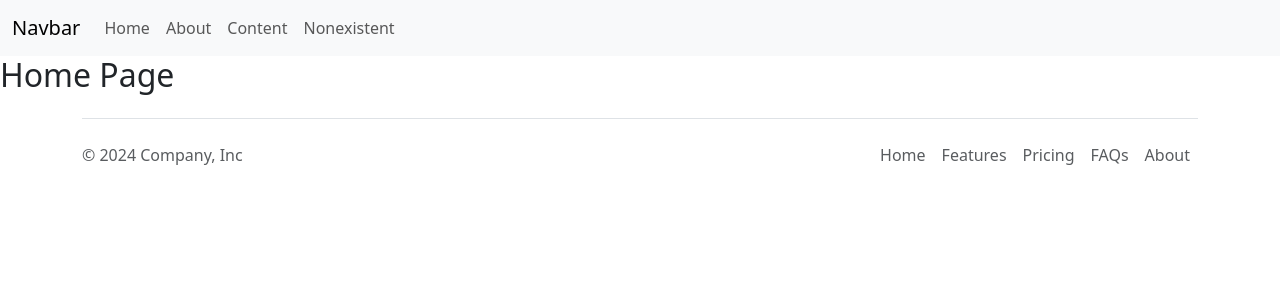
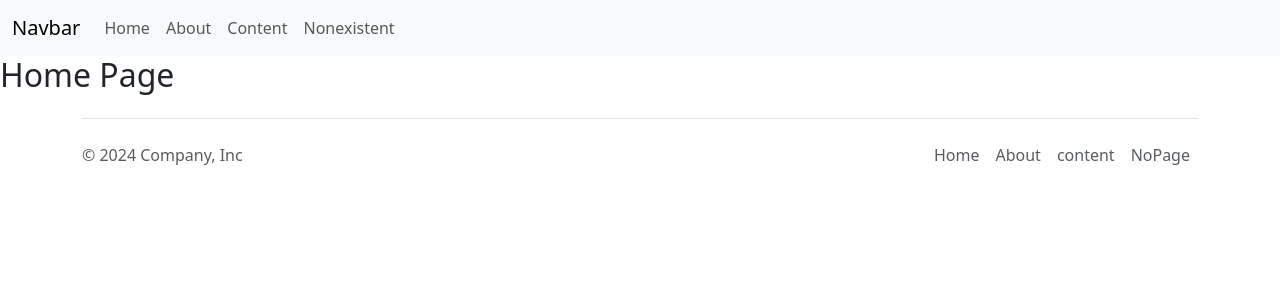
Before and after one commit to PicassoEason/React-PWA-router, a React (Create React App) app: page / in a window 1280 px wide. Shown: the top 300 px of the page. Built offline with nearby package versions, Linux system fonts and the light colour scheme.

Commit message:
footer 2

```diff
--- a/src/component/Footer/Footer_1.js
+++ b/src/component/Footer/Footer_1.js
@@ -4,20 +4,28 @@ import { BrowserRouter, Route, Routes } from 'react-router-dom';
 export default function Footer() {
   return (
     <>
-        <div class="container">
-            <footer class="d-flex flex-wrap justify-content-between align-items-center py-3 my-4 border-top">
-              <p class="col-md-4 mb-0 text-body-secondary">&copy; 2024 Company, Inc</p>
+        <div className="container">
+            <footer className="d-flex flex-wrap justify-content-between align-items-center py-3 my-4 border-top">
+              <p className="col-md-4 mb-0 text-body-secondary">&copy; 2024 Company, Inc</p>
 
-              <a href="/" class="col-md-4 d-flex align-items-center justify-content-center mb-3 mb-md-0 me-md-auto link-body-emphasis text-decoration-none">
+              <Link to="/" className="col-md-4 d-flex align-items-center justify-content-center mb-3 mb-md-0 me-md-auto link-body-emphasis text-decoration-none">
+                {/* 在這裡放置您想要包含的內容 */}
+              </Link>
 
-              </a>
-
-              <ul class="nav col-md-4 justify-content-end">
-                <li class="nav-item"><a href="#" class="nav-link px-2 text-body-secondary">Home</a></li>
-                <li class="nav-item"><a href="#" class="nav-link px-2 text-body-secondary">Features</a></li>
-                <li class="nav-item"><a href="#" class="nav-link px-2 text-body-secondary">Pricing</a></li>
-                <li class="nav-item"><a href="#" class="nav-link px-2 text-body-secondary">FAQs</a></li>
-                <li class="nav-item"><a href="#" class="nav-link px-2 text-body-secondary">About</a></li>
+              <ul className="nav col-md-4 justify-content-end">
+                <li className="nav-item">
+                  <Link to="/" className="nav-link px-2 text-body-secondary">Home</Link>
+                </li>
+                <li className="nav-item">
+                  <Link to="/about" className="nav-link px-2 text-body-secondary">About</Link>
+                </li>
+                <li className="nav-item">
+                  <Link to="/content" className="nav-link px-2 text-body-secondary">content</Link>
+                </li>
+                <li className="nav-item">
+                  <Link to="/*" className="nav-link px-2 text-body-secondary">NoPage</Link>
+                </li>
+                {/* <li class="nav-item"><a href="#" class="nav-link px-2 text-body-secondary">About</a></li> */}
               </ul>
             </footer>
         </div>
--- a/src/component/Footer/Footer_2.js
+++ b/src/component/Footer/Footer_2.js
@@ -3,16 +3,23 @@ import { Link } from 'react-router-dom'; // 導入 Link 元件
 export default function Footer() {
     return (
       <>
-        <div class="container">
-            <footer class="py-3 my-4">
-              <ul class="nav justify-content-center border-bottom pb-3 mb-3">
-                <li class="nav-item"><a href="#" class="nav-link px-2 text-body-secondary">Home</a></li>
-                <li class="nav-item"><a href="#" class="nav-link px-2 text-body-secondary">Features</a></li>
-                <li class="nav-item"><a href="#" class="nav-link px-2 text-body-secondary">Pricing</a></li>
-                <li class="nav-item"><a href="#" class="nav-link px-2 text-body-secondary">FAQs</a></li>
-                <li class="nav-item"><a href="#" class="nav-link px-2 text-body-secondary">About</a></li>
+        <div className="container">
+            <footer className="py-3 my-4">
+              <ul className="nav justify-content-center border-bottom pb-3 mb-3">
+              <li className="nav-item">
+                  <Link to="/" className="nav-link px-2 text-body-secondary">Home</Link>
+                </li>
+                <li className="nav-item">
+                  <Link to="/about" className="nav-link px-2 text-body-secondary">About</Link>
+                </li>
+                <li className="nav-item">
+                  <Link to="/content" className="nav-link px-2 text-body-secondary">content</Link>
+                </li>
+                <li className="nav-item">
+                  <Link to="/*" className="nav-link px-2 text-body-secondary">NoPage</Link>
+                </li>
               </ul>
-              <p class="text-center text-body-secondary">&copy; 2024 Company, Inc</p>
+              <p className="text-center text-body-secondary">&copy; 2024 Company, Inc</p>
             </footer>
         </div>
       </>
```
